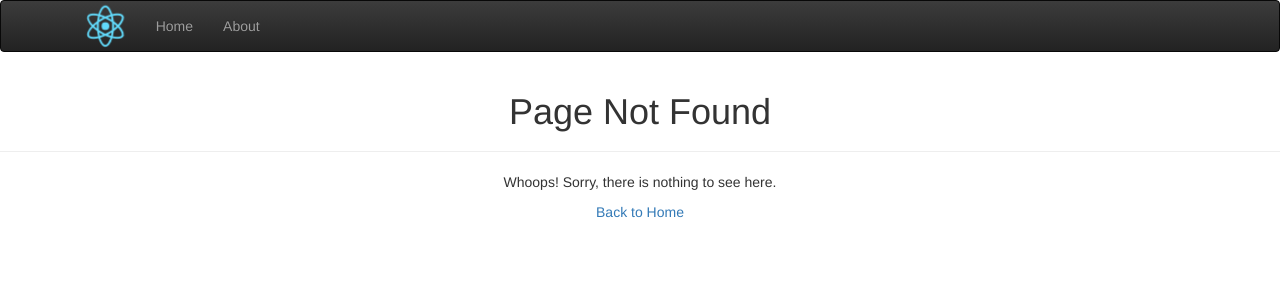
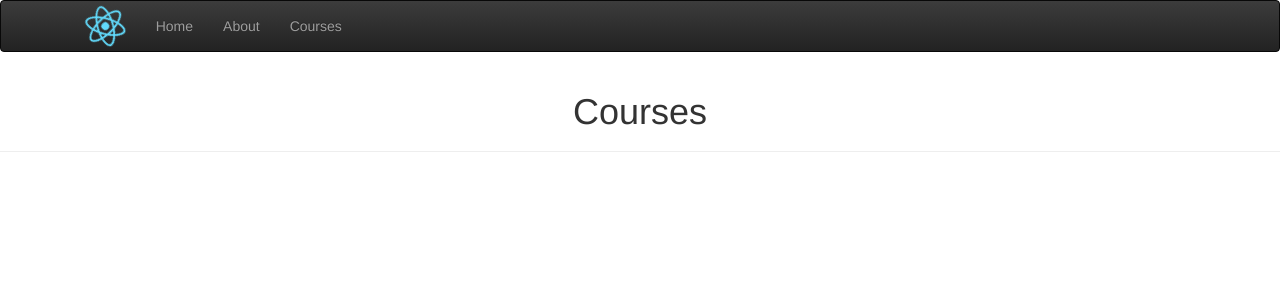
Before and after one commit to architMahto/react-redux-ps-course, a React (Create React App) app: page /courses in a window 1280 px wide. Before the commit this address had no page. Shown: the top 300 px of the page. Built offline with nearby package versions, Linux system fonts and the light colour scheme.

Commit message:
Created Courses page component

```diff
--- a/src/App/App.js
+++ b/src/App/App.js
@@ -4,6 +4,7 @@ import { Route, Switch } from 'react-router-dom';
 import Header from '../Components/Header';
 
 import About from '../Pages/About/About';
+import Courses from '../Pages/Courses/Courses';
 import Home from '../Pages/Home/Home';
 import NotFound from '../Pages/NotFound/NotFound';
 
@@ -17,6 +18,7 @@ class App extends Component {
 				<Switch>
 					<Route path="/" exact component={Home} />
 					<Route path="/about" component={About} />
+					<Route path="/courses" component={Courses} />
 					<Route component={NotFound} />
 				</Switch>
 			</div>
--- a/src/Components/Header.js
+++ b/src/Components/Header.js
@@ -20,6 +20,7 @@ const Header = () => {
 					<Nav>
 						<NavItem eventKey={1} href="/">Home</NavItem>
 						<NavItem eventKey={2} href="/about">About</NavItem>
+						<NavItem eventKey={3} href="/courses">Courses</NavItem>
 					</Nav>
 				</Navbar.Collapse>
 			</Grid>
--- /dev/null
+++ b/src/Pages/Courses/Components/CoursesList.js
@@ -0,0 +1,16 @@
+import React, { Component } from 'react';
+import { PageHeader } from 'react-bootstrap';
+
+import './CoursesList.css';
+
+class CoursesList extends Component {
+	render() {
+		return (
+			<div className="Courses-Page">
+				<PageHeader>Courses</PageHeader>
+			</div>
+		);
+	}
+}
+
+export default CoursesList;
--- /dev/null
+++ b/src/Pages/Courses/Courses.js
@@ -0,0 +1,14 @@
+import React from 'react';
+import { Route, Switch } from 'react-router-dom';
+
+import CoursesList from './Components/CoursesList';
+
+const Courses = ({ match }) => {
+	return (
+		<Switch>
+			<Route path={match.path} exact component={CoursesList} />
+		</Switch>
+	);
+};
+
+export default Courses;
```
Also changed, not shown: src/Pages/Courses/Components/CoursesList.scss (added), src/Pages/Courses/Courses.scss (added).
